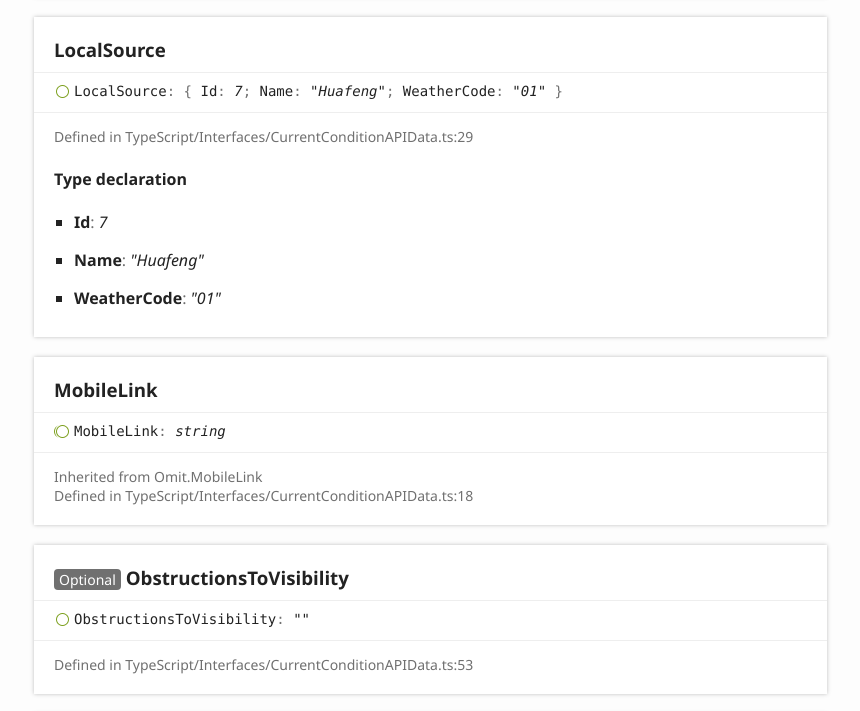
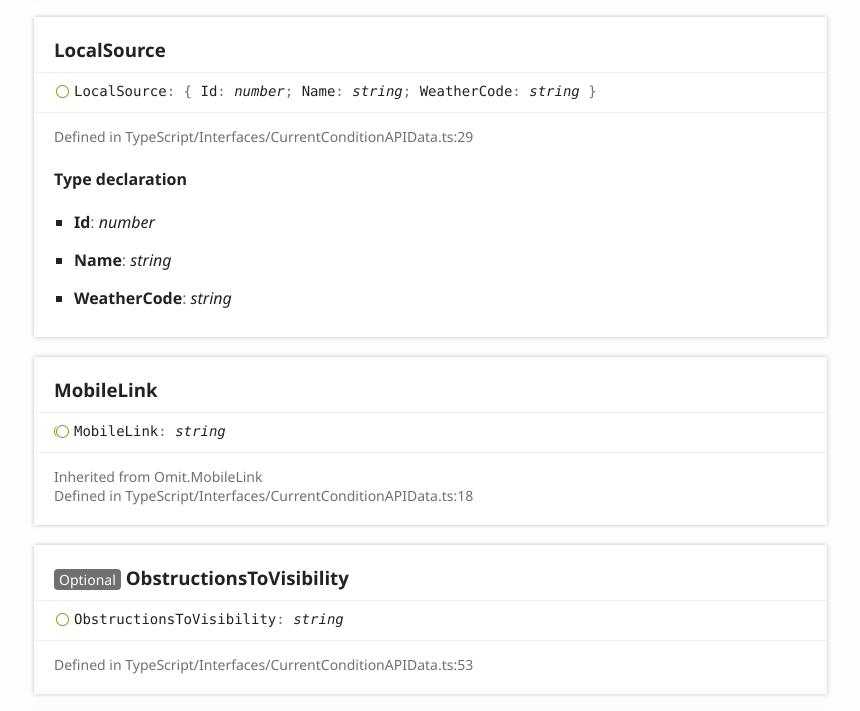
Before and after one commit to Kayxue/AccuWeatherAPIWrapperDocs, a website: page docs/interfaces/ICurrentConditionData.html in a window 1280 px wide. Shown: the part 2794-3505 px from the top of the page, without its empty margins (6-866 px from the left). Drawn offline with Linux system fonts and the light colour scheme.

Commit message:
2021/08/12

```diff
--- a/docs/interfaces/ICurrentConditionData.html
+++ b/docs/interfaces/ICurrentConditionData.html
@@ -157,7 +157,7 @@
 				<section class="tsd-panel tsd-member tsd-kind-property tsd-parent-kind-interface">
 					<a name="CloudCover" class="tsd-anchor"></a>
 					<h3><span class="tsd-flag ts-flagOptional">Optional</span> Cloud<wbr>Cover</h3>
-					<div class="tsd-signature tsd-kind-icon">Cloud<wbr>Cover<span class="tsd-signature-symbol">:</span> <span class="tsd-signature-type">91</span></div>
+					<div class="tsd-signature tsd-kind-icon">Cloud<wbr>Cover<span class="tsd-signature-symbol">:</span> <span class="tsd-signature-type">number</span></div>
 					<aside class="tsd-sources">
 						<ul>
 							<li>Defined in TypeScript/Interfaces/CurrentConditionAPIData.ts:54</li>
@@ -199,7 +199,7 @@
 				<section class="tsd-panel tsd-member tsd-kind-property tsd-parent-kind-interface">
 					<a name="IndoorRelativeHumidity" class="tsd-anchor"></a>
 					<h3><span class="tsd-flag ts-flagOptional">Optional</span> Indoor<wbr>Relative<wbr>Humidity</h3>
-					<div class="tsd-signature tsd-kind-icon">Indoor<wbr>Relative<wbr>Humidity<span class="tsd-signature-symbol">:</span> <span class="tsd-signature-type">74</span></div>
+					<div class="tsd-signature tsd-kind-icon">Indoor<wbr>Relative<wbr>Humidity<span class="tsd-signature-symbol">:</span> <span class="tsd-signature-type">number</span></div>
 					<aside class="tsd-sources">
 						<ul>
 							<li>Defined in TypeScript/Interfaces/CurrentConditionAPIData.ts:37</li>
@@ -242,7 +242,7 @@
 				<section class="tsd-panel tsd-member tsd-kind-property tsd-parent-kind-interface">
 					<a name="LocalSource" class="tsd-anchor"></a>
 					<h3>Local<wbr>Source</h3>
-					<div class="tsd-signature tsd-kind-icon">Local<wbr>Source<span class="tsd-signature-symbol">:</span> <span class="tsd-signature-symbol">{ </span>Id<span class="tsd-signature-symbol">: </span><span class="tsd-signature-type">7</span><span class="tsd-signature-symbol">; </span>Name<span class="tsd-signature-symbol">: </span><span class="tsd-signature-type">&quot;Huafeng&quot;</span><span class="tsd-signature-symbol">; </span>WeatherCode<span class="tsd-signature-symbol">: </span><span class="tsd-signature-type">&quot;01&quot;</span><span class="tsd-signature-symbol"> }</span></div>
+					<div class="tsd-signature tsd-kind-icon">Local<wbr>Source<span class="tsd-signature-symbol">:</span> <span class="tsd-signature-symbol">{ </span>Id<span class="tsd-signature-symbol">: </span><span class="tsd-signature-type">number</span><span class="tsd-signature-symbol">; </span>Name<span class="tsd-signature-symbol">: </span><span class="tsd-signature-type">string</span><span class="tsd-signature-symbol">; </span>WeatherCode<span class="tsd-signature-symbol">: </span><span class="tsd-signature-type">string</span><span class="tsd-signature-symbol"> }</span></div>
 					<aside class="tsd-sources">
 						<ul>
 							<li>Defined in TypeScript/Interfaces/CurrentConditionAPIData.ts:29</li>
@@ -252,13 +252,13 @@
 						<h4>Type declaration</h4>
 						<ul class="tsd-parameters">
 							<li class="tsd-parameter">
-								<h5>Id<span class="tsd-signature-symbol">: </span><span class="tsd-signature-type">7</span></h5>
+								<h5>Id<span class="tsd-signature-symbol">: </span><span class="tsd-signature-type">number</span></h5>
 							</li>
 							<li class="tsd-parameter">
-								<h5>Name<span class="tsd-signature-symbol">: </span><span class="tsd-signature-type">&quot;Huafeng&quot;</span></h5>
+								<h5>Name<span class="tsd-signature-symbol">: </span><span class="tsd-signature-type">string</span></h5>
 							</li>
 							<li class="tsd-parameter">
-								<h5>Weather<wbr>Code<span class="tsd-signature-symbol">: </span><span class="tsd-signature-type">&quot;01&quot;</span></h5>
+								<h5>Weather<wbr>Code<span class="tsd-signature-symbol">: </span><span class="tsd-signature-type">string</span></h5>
 							</li>
 						</ul>
 					</div>
@@ -277,7 +277,7 @@
 				<section class="tsd-panel tsd-member tsd-kind-property tsd-parent-kind-interface">
 					<a name="ObstructionsToVisibility" class="tsd-anchor"></a>
 					<h3><span class="tsd-flag ts-flagOptional">Optional</span> Obstructions<wbr>ToVisibility</h3>
-					<div class="tsd-signature tsd-kind-icon">Obstructions<wbr>ToVisibility<span class="tsd-signature-symbol">:</span> <span class="tsd-signature-type">&quot;&quot;</span></div>
+					<div class="tsd-signature tsd-kind-icon">Obstructions<wbr>ToVisibility<span class="tsd-signature-symbol">:</span> <span class="tsd-signature-type">string</span></div>
 					<aside class="tsd-sources">
 						<ul>
 							<li>Defined in TypeScript/Interfaces/CurrentConditionAPIData.ts:53</li>
@@ -367,7 +367,7 @@
 				<section class="tsd-panel tsd-member tsd-kind-property tsd-parent-kind-interface">
 					<a name="PressureTendency" class="tsd-anchor"></a>
 					<h3><span class="tsd-flag ts-flagOptional">Optional</span> Pressure<wbr>Tendency</h3>
-					<div class="tsd-signature tsd-kind-icon">Pressure<wbr>Tendency<span class="tsd-signature-symbol">:</span> <span class="tsd-signature-symbol">{ </span>Code<span class="tsd-signature-symbol">: </span><span class="tsd-signature-type">&quot;S&quot;</span><span class="tsd-signature-symbol">; </span>LocalizedText<span class="tsd-signature-symbol">: </span><span class="tsd-signature-type">&quot;連續&quot;</span><span class="tsd-signature-symbol"> }</span></div>
+					<div class="tsd-signature tsd-kind-icon">Pressure<wbr>Tendency<span class="tsd-signature-symbol">:</span> <span class="tsd-signature-symbol">{ </span>Code<span class="tsd-signature-symbol">: </span><span class="tsd-signature-type">string</span><span class="tsd-signature-symbol">; </span>LocalizedText<span class="tsd-signature-symbol">: </span><span class="tsd-signature-type">string</span><span class="tsd-signature-symbol"> }</span></div>
 					<aside class="tsd-sources">
 						<ul>
 							<li>Defined in TypeScript/Interfaces/CurrentConditionAPIData.ts:57</li>
@@ -377,10 +377,10 @@
 						<h4>Type declaration</h4>
 						<ul class="tsd-parameters">
 							<li class="tsd-parameter">
-								<h5>Code<span class="tsd-signature-symbol">: </span><span class="tsd-signature-type">&quot;S&quot;</span></h5>
+								<h5>Code<span class="tsd-signature-symbol">: </span><span class="tsd-signature-type">string</span></h5>
 							</li>
 							<li class="tsd-parameter">
-								<h5>Localized<wbr>Text<span class="tsd-signature-symbol">: </span><span class="tsd-signature-type">&quot;連續&quot;</span></h5>
+								<h5>Localized<wbr>Text<span class="tsd-signature-symbol">: </span><span class="tsd-signature-type">string</span></h5>
 							</li>
 						</ul>
 					</div>
@@ -408,7 +408,7 @@
 				<section class="tsd-panel tsd-member tsd-kind-property tsd-parent-kind-interface">
 					<a name="RelativeHumidity" class="tsd-anchor"></a>
 					<h3><span class="tsd-flag ts-flagOptional">Optional</span> Relative<wbr>Humidity</h3>
-					<div class="tsd-signature tsd-kind-icon">Relative<wbr>Humidity<span class="tsd-signature-symbol">:</span> <span class="tsd-signature-type">74</span></div>
+					<div class="tsd-signature tsd-kind-icon">Relative<wbr>Humidity<span class="tsd-signature-symbol">:</span> <span class="tsd-signature-type">number</span></div>
 					<aside class="tsd-sources">
 						<ul>
 							<li>Defined in TypeScript/Interfaces/CurrentConditionAPIData.ts:36</li>
@@ -477,7 +477,7 @@
 				<section class="tsd-panel tsd-member tsd-kind-property tsd-parent-kind-interface">
 					<a name="UVIndex" class="tsd-anchor"></a>
 					<h3><span class="tsd-flag ts-flagOptional">Optional</span> UVIndex</h3>
-					<div class="tsd-signature tsd-kind-icon">UVIndex<span class="tsd-signature-symbol">:</span> <span class="tsd-signature-type">2</span></div>
+					<div class="tsd-signature tsd-kind-icon">UVIndex<span class="tsd-signature-symbol">:</span> <span class="tsd-signature-type">number</span></div>
 					<aside class="tsd-sources">
 						<ul>
 							<li>Defined in TypeScript/Interfaces/CurrentConditionAPIData.ts:50</li>
@@ -487,7 +487,7 @@
 				<section class="tsd-panel tsd-member tsd-kind-property tsd-parent-kind-interface">
 					<a name="UVIndexText" class="tsd-anchor"></a>
 					<h3><span class="tsd-flag ts-flagOptional">Optional</span> UVIndex<wbr>Text</h3>
-					<div class="tsd-signature tsd-kind-icon">UVIndex<wbr>Text<span class="tsd-signature-symbol">:</span> <span class="tsd-signature-type">&quot;低&quot;</span></div>
+					<div class="tsd-signature tsd-kind-icon">UVIndex<wbr>Text<span class="tsd-signature-symbol">:</span> <span class="tsd-signature-type">string</span></div>
 					<aside class="tsd-sources">
 						<ul>
 							<li>Defined in TypeScript/Interfaces/CurrentConditionAPIData.ts:51</li>
@@ -539,7 +539,7 @@
 				<section class="tsd-panel tsd-member tsd-kind-property tsd-parent-kind-interface">
 					<a name="Wind" class="tsd-anchor"></a>
 					<h3><span class="tsd-flag ts-flagOptional">Optional</span> Wind</h3>
-					<div class="tsd-signature tsd-kind-icon">Wind<span class="tsd-signature-symbol">:</span> <span class="tsd-signature-symbol">{ </span>Direction<span class="tsd-signature-symbol">: </span><span class="tsd-signature-symbol">{ </span>Degrees<span class="tsd-signature-symbol">: </span><span class="tsd-signature-type">0</span><span class="tsd-signature-symbol">; </span>English<span class="tsd-signature-symbol">: </span><span class="tsd-signature-type">&quot;N&quot;</span><span class="tsd-signature-symbol">; </span>Localized<span class="tsd-signature-symbol">: </span><span class="tsd-signature-type">&quot;北&quot;</span><span class="tsd-signature-symbol"> }</span><span class="tsd-signature-symbol">; </span>Speed<span class="tsd-signature-symbol">: </span><a href="IMetricAndImperialData.html" class="tsd-signature-type" data-tsd-kind="Interface">IMetricAndImperialData</a><span class="tsd-signature-symbol"> }</span></div>
+					<div class="tsd-signature tsd-kind-icon">Wind<span class="tsd-signature-symbol">:</span> <span class="tsd-signature-symbol">{ </span>Direction<span class="tsd-signature-symbol">: </span><span class="tsd-signature-symbol">{ </span>Degrees<span class="tsd-signature-symbol">: </span><span class="tsd-signature-type">number</span><span class="tsd-signature-symbol">; </span>English<span class="tsd-signature-symbol">: </span><span class="tsd-signature-type">string</span><span class="tsd-signature-symbol">; </span>Localized<span class="tsd-signature-symbol">: </span><span class="tsd-signature-type">string</span><span class="tsd-signature-symbol"> }</span><span class="tsd-signature-symbol">; </span>Speed<span class="tsd-signature-symbol">: </span><a href="IMetricAndImperialData.html" class="tsd-signature-type" data-tsd-kind="Interface">IMetricAndImperialData</a><span class="tsd-signature-symbol"> }</span></div>
 					<aside class="tsd-sources">
 						<ul>
 							<li>Defined in TypeScript/Interfaces/CurrentConditionAPIData.ts:39</li>
@@ -549,16 +549,16 @@
 						<h4>Type declaration</h4>
 						<ul class="tsd-parameters">
 							<li class="tsd-parameter">
-								<h5>Direction<span class="tsd-signature-symbol">: </span><span class="tsd-signature-symbol">{ </span>Degrees<span class="tsd-signature-symbol">: </span><span class="tsd-signature-type">0</span><span class="tsd-signature-symbol">; </span>English<span class="tsd-signature-symbol">: </span><span class="tsd-signature-type">&quot;N&quot;</span><span class="tsd-signature-symbol">; </span>Localized<span class="tsd-signature-symbol">: </span><span class="tsd-signature-type">&quot;北&quot;</span><span class="tsd-signature-symbol"> }</span></h5>
+								<h5>Direction<span class="tsd-signature-symbol">: </span><span class="tsd-signature-symbol">{ </span>Degrees<span class="tsd-signature-symbol">: </span><span class="tsd-signature-type">number</span><span class="tsd-signature-symbol">; </span>English<span class="tsd-signature-symbol">: </span><span class="tsd-signature-type">string</span><span class="tsd-signature-symbol">; </span>Localized<span class="tsd-signature-symbol">: </span><span class="tsd-signature-type">string</span><span class="tsd-signature-symbol"> }</span></h5>
 								<ul class="tsd-parameters">
 									<li class="tsd-parameter">
-										<h5>Degrees<span class="tsd-signature-symbol">: </span><span class="tsd-signature-type">0</span></h5>
+										<h5>Degrees<span class="tsd-signature-symbol">: </span><span class="tsd-signature-type">number</span></h5>
 									</li>
 									<li class="tsd-parameter">
-										<h5>English<span class="tsd-signature-symbol">: </span><span class="tsd-signature-type">&quot;N&quot;</span></h5>
+										<h5>English<span class="tsd-signature-symbol">: </span><span class="tsd-signature-type">string</span></h5>
 									</li>
 									<li class="tsd-parameter">
-										<h5>Localized<span class="tsd-signature-symbol">: </span><span class="tsd-signature-type">&quot;北&quot;</span></h5>
+										<h5>Localized<span class="tsd-signature-symbol">: </span><span class="tsd-signature-type">string</span></h5>
 									</li>
 								</ul>
 							</li>
```
Also changed, not shown: docs/index.html (+3 -0 lines), README.md.
